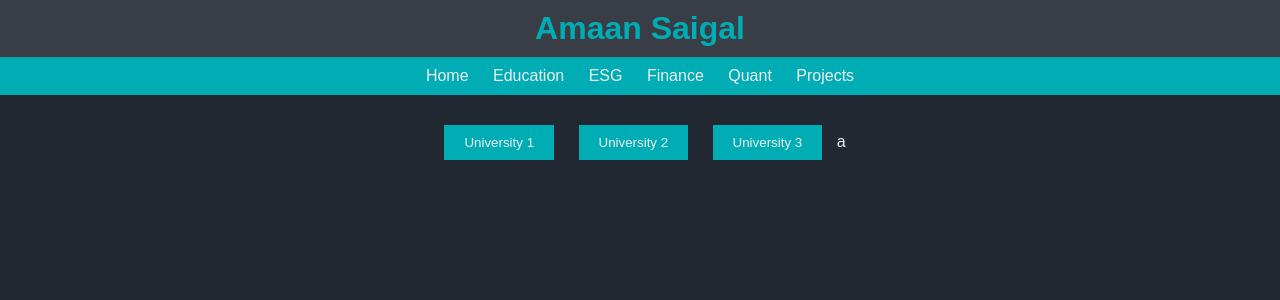
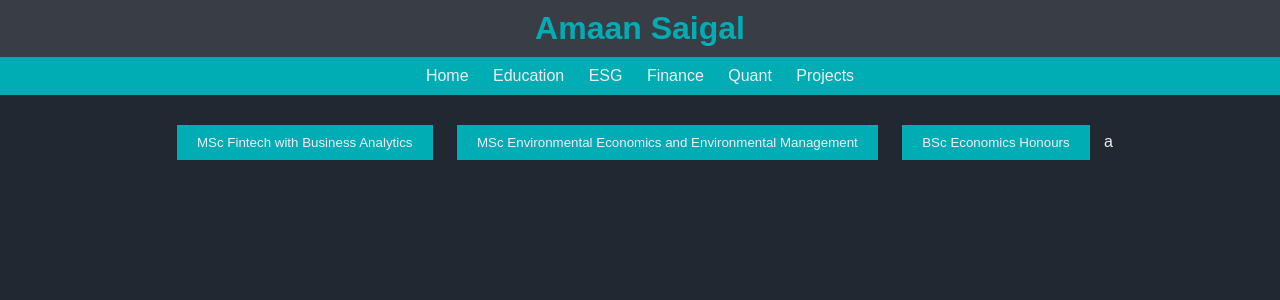
Before and after one commit to amaansaigal/amaansaigal.github.io, a Jekyll site: the page built from Education.md, in a window 1280 px wide. Shown: the top 300 px of the page. Built offline with Jekyll 4.4.1, drawn with Linux system fonts in a browser that asks for light colours.

Commit message:
Update Education.md

```diff
--- a/Education.md
+++ b/Education.md
@@ -4,20 +4,20 @@ title: Education
 ---
 
 <div id="education-container">
-    <button class="edu-btn" onclick="toggleEducation('uni1')">University 1</button>
-    <button class="edu-btn" onclick="toggleEducation('uni2')">University 2</button>
-    <button class="edu-btn" onclick="toggleEducation('uni3')">University 3</button>
+    <button class="edu-btn" onclick="toggleEducation('uni1')">MSc Fintech with Business Analytics</button>
+    <button class="edu-btn" onclick="toggleEducation('uni2')">MSc Environmental Economics and Environmental Management</button>
+    <button class="edu-btn" onclick="toggleEducation('uni3')">BSc Economics Honours</button>
 
     <div id="uni1" class="edu-content" style="display:none;">
         <h3>MSc Fintech with Business Analytics</h3>
         <p>Details about University 1 experience...</p>
     </div>
     <div id="uni2" class="edu-content" style="display:none;">
-        <h3>MSc Environmental Economics and Environmental Management</h3>
+        <h3></h3>
         <p>Details about University 2 experience...</p>
     </div>
     <div id="uni3" class="edu-content" style="display:none;">
-        <h3>BSc Economics Honours</h3>
+        <h3></h3>
         <p>Details about University 3 experience...</p>
     </div>a
 </div>
```
